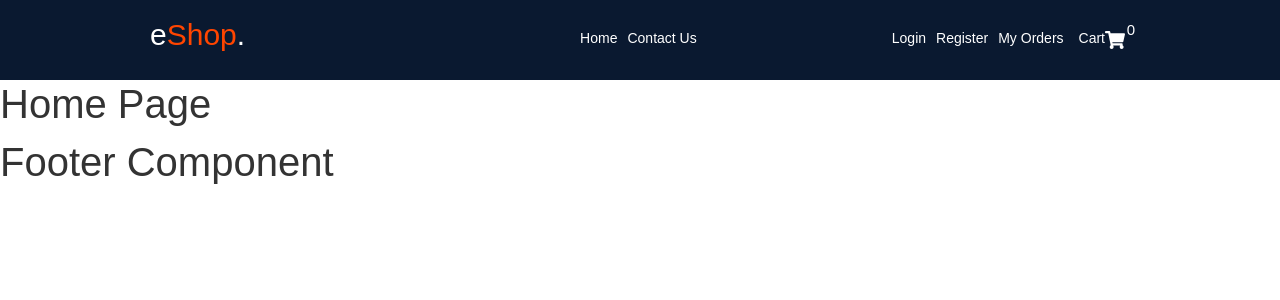
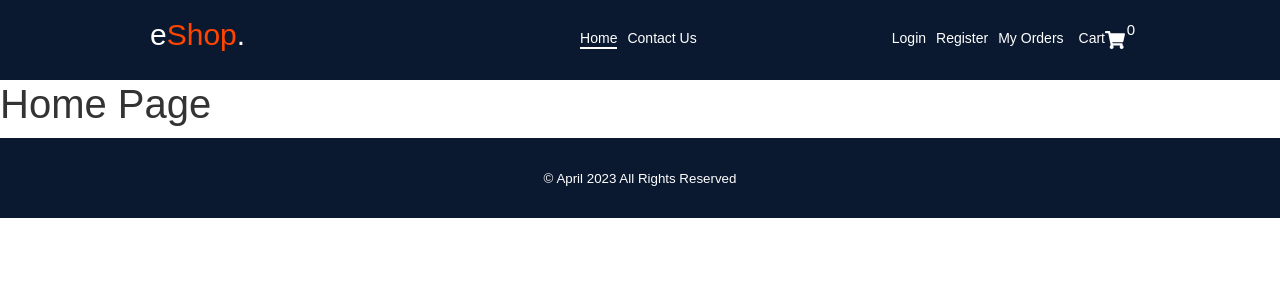
Before and after one commit to vawkei/zino-eshop, a React (Create React App) app: page / in a window 1280 px wide. Shown: the top 300 px of the page. Built offline with nearby package versions, Linux system fonts and the light colour scheme.

Commit message:
Added NvLink to the MainNav, completed work on the mobile responsivness of the MainNav. also Added footer

```diff
--- a/src/components/layout/MainFooter.js
+++ b/src/components/layout/MainFooter.js
@@ -1,9 +1,32 @@
 import classes from './MainFooter.module.scss';
 
 const MainFooter = () => {
+
+    const date = new Date();
+
+    const months  = [
+        'Jan',
+        'Feb',
+        'March',
+        'April',
+        'May',
+        'June',
+        'July',
+        'Aug',
+        'Sep',
+        'Oct',
+        'Nov',
+        'Dec'
+    ];
+
+    const month = date.getMonth();
+    const year = date.getFullYear();
+
+    const fullDate = `${months[month]} ${year}`
+    //console.log(fullDate)
     return (
-        <div>
-            <h1>Footer Component</h1>
+        <div className={classes.footer}>
+            <small> &copy; {fullDate} All Rights Reserved</small>
         </div>
      );
 }
--- a/src/components/layout/MainFooter.module.scss
+++ b/src/components/layout/MainFooter.module.scss
@@ -0,0 +1,12 @@
+.footer {
+    background-color: var(--dark-blue);
+    color: #fff;
+    font-size: 1.6rem;
+    display: flex;
+    justify-content: center;
+    align-items: center;
+    height: 8rem;
+    p {
+      color: #fff;
+    }
+  }
--- a/src/components/layout/MainHeader.js
+++ b/src/components/layout/MainHeader.js
@@ -1,6 +1,7 @@
 import classes from "./MainHeader.module.scss";
-import { Link } from "react-router-dom";
+import { Link,NavLink } from "react-router-dom";
 import { FaShoppingCart } from "react-icons/fa";
+import {FaTimes} from 'react-icons/fa'
 import { HiOutlineMenuAlt3 } from "react-icons/hi";
 // import {HiOutlineMenuAlt3} from 'react-icons/hi'
 import { useState } from "react";
@@ -36,6 +37,11 @@ const MainHeader = () => {
     setShowMenu(false);
   };
 
+
+  const navDataHandler =(navData)=>{
+    return navData.isActive ? classes.active : ''
+  };
+
   return (
     <header>
       <div className={classes.header}>
@@ -51,18 +57,22 @@ const MainHeader = () => {
                 : `${classes["nav-wrapper"]}`
             } onClick={hideMenuHandler}> </div>
             <ul onClick={hideMenuHandler}>
-              <li>
-                <Link to={"/"}>Home</Link>
+              <li className={ classes['logo-mobile']}>
+                {logo}
+                <FaTimes  size={22} color="#fff"  onClick={hideMenuHandler}/>
               </li>
               <li>
-                <Link to={"/contact"}>Contact Us</Link>
+                <NavLink to={"/"} className={navDataHandler}>Home</NavLink>
+              </li>
+              <li>
+                <NavLink to={"/contact"} className={navDataHandler}>Contact Us</NavLink>
               </li>
             </ul>
             <div className={classes["header-right"]} onClick={hideMenuHandler}>
               <span className={classes.links}>
-                <Link to={"/login"}>Login</Link>
-                <Link to={"/register"}>Register</Link>
-                <Link to={"/order-history"}>My Orders</Link>
+                <NavLink to={"/login"}className={navDataHandler} >Login</NavLink>
+                <NavLink to={"/register"}className={navDataHandler}>Register</NavLink>
+                <NavLink to={"/order-history"}className={navDataHandler}>My Orders</NavLink>
               </span>
 
               {/* http://react-icons.github.io/react-icons/search  1hr16mins in the course*/}
```
